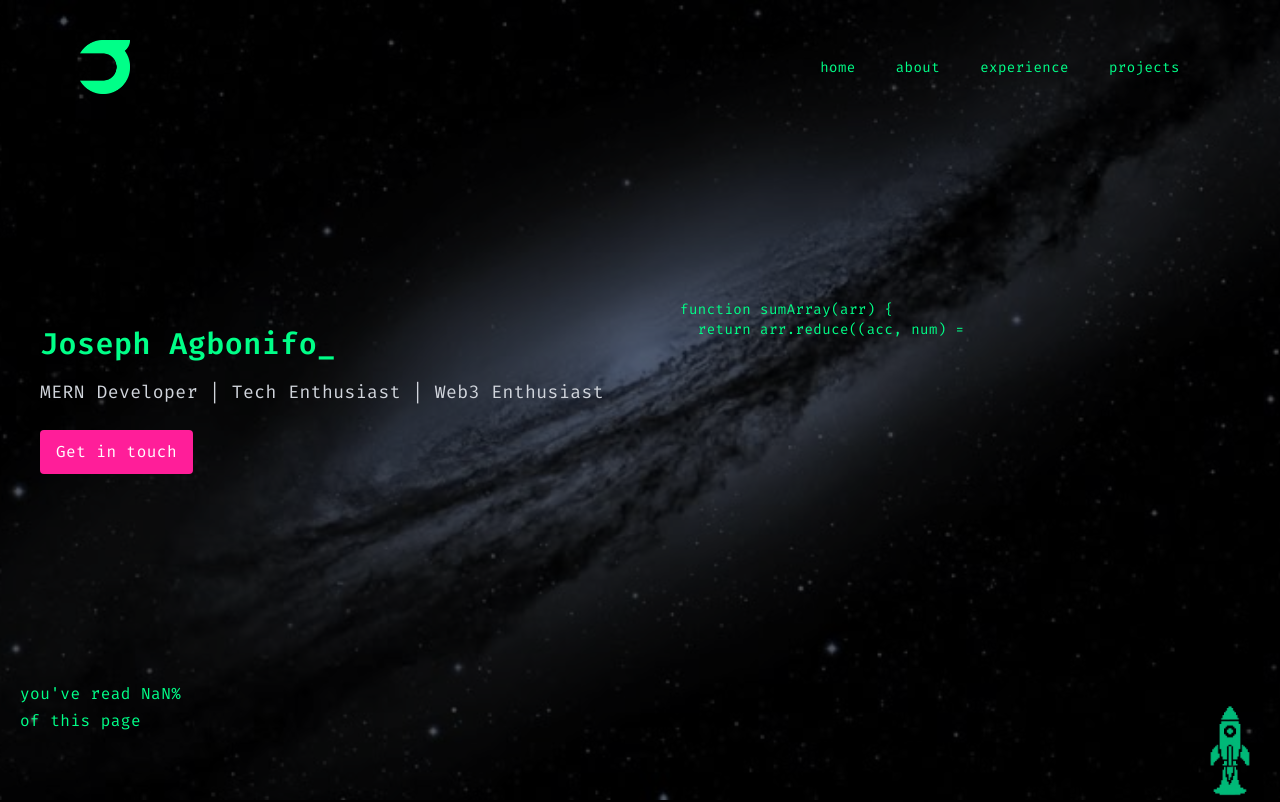
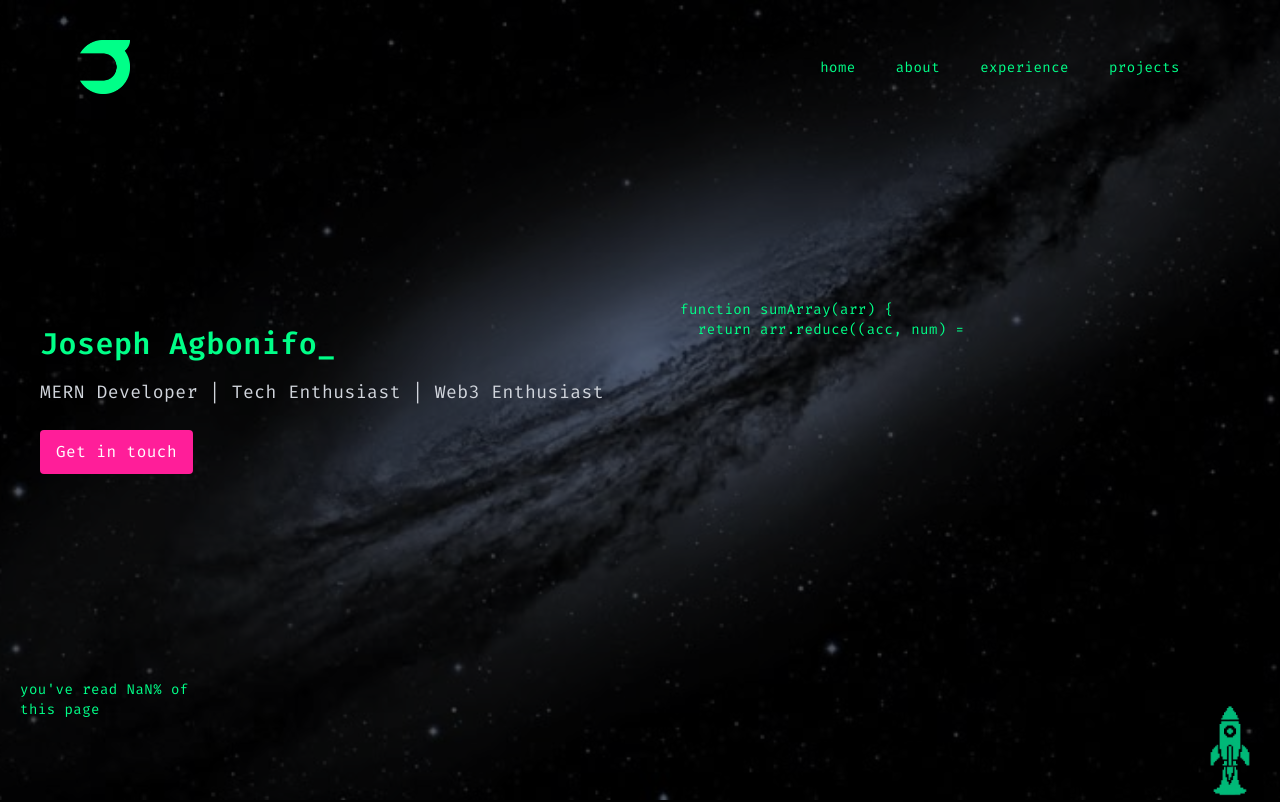
Before and after one commit to JosephAgbonifo/Portfolio-Next, a Next.js app: page / in a window 1280 px wide. Shown: the top 802 px of the page. Built offline with nearby package versions, Linux system fonts and the light colour scheme.

Commit message:
fix deployment issues

```diff
--- a/app/page.tsx
+++ b/app/page.tsx
@@ -12,8 +12,8 @@ export default function Home() {
       <Hero />
       <About />
       <Experience />
-      <div className="pl-5 w-52 h-10 hidden md:block rounded-r-full fixed left-0 bottom-20">
-        you've read {Math.floor(usedocProgress())}% of this page
+      <div className="pl-5 w-52 h-10 text-xs md:text-sm rounded-r-full fixed left-0 bottom-5 md:bottom-20">
+        you&apos;ve read {Math.floor(usedocProgress())}% of this page
       </div>
     </div>
   );
--- a/components/About.tsx
+++ b/components/About.tsx
@@ -33,7 +33,7 @@ const About = () => {
           </p>
           <p className="font-sans text-sm text-mygray mb-3  indent-4">
             His approach to web development is rooted in curiosity and
-            experimentation—whether he's coding an e-learning platform,
+            experimentation—whether he&apos;s coding an e-learning platform,
             architecting vibrant study communities, or diving into the world of
             Web3. Like a skilled chemist in the lab, he thrives on mixing
             unexpected elements: aesthetics and functionality, spontaneity and
@@ -61,7 +61,7 @@ const About = () => {
             experiences that inspire and connect.
           </p>
           <p className="font-sans text-sm text-mygray mb-3  indent-4">
-            Whether you're building something new or breathing life into an
+            Whether you&apos;re building something new or breathing life into an
             existing idea, Joseph brings the mindset, skill, and soul to make it
             thrive.
           </p>
```
